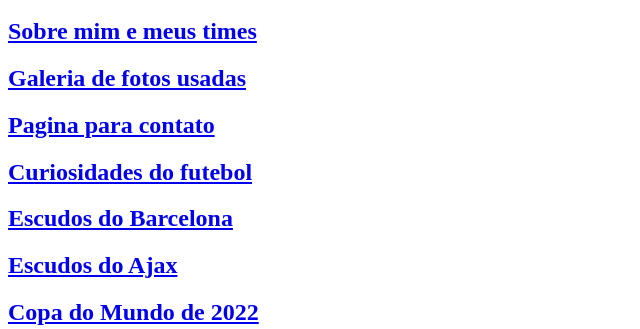
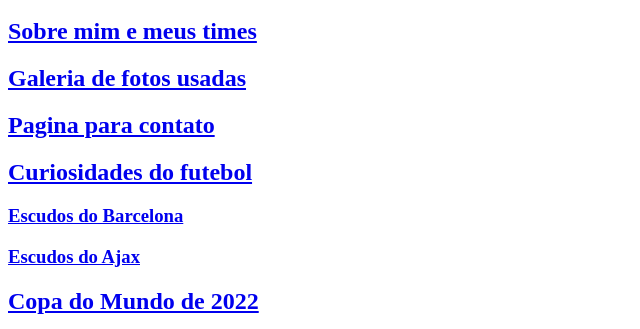
Before and after one commit to ruanPcosta/RuannnWEB, a plain HTML site: page aTIVIDADESSS/RuannWeb/fale_conosco.html in a window 1280 px wide. Shown: the part 109-438 px from the top of the page, without its empty margins (0-640 px from the left). Drawn offline with Linux system fonts and the light colour scheme.

Commit message:
Update fale_conosco.html

```diff
--- a/aTIVIDADESSS/RuannWeb/fale_conosco.html
+++ b/aTIVIDADESSS/RuannWeb/fale_conosco.html
@@ -15,8 +15,8 @@
     <h2><a href="galeria.html" >Galeria de fotos usadas</a></h2>
     <h2><a href="fale_conosco.html" > Pagina para contato</a></h2>
     <h2><a href="curiosidades.html" rel="next" > Curiosidades do futebol</a></h2>
-    <h2><a href="evolucao_dos_escudos_do_barca.html" > Escudos do Barcelona</a></h2>
-    <h2><a href="evolucao_dos_escudos_do_ajax.html" > Escudos do Ajax</a></h2>
+    <h3><a href="evolucao_dos_escudos_do_barca.html" > Escudos do Barcelona</a></h3>
+    <h3><a href="evolucao_dos_escudos_do_ajax.html" > Escudos do Ajax</a></h3>
     <h2><a href="copa_2022.html"> Copa do Mundo de 2022</a></h2>
 
     <h1> Fale conosco</h1>
```
